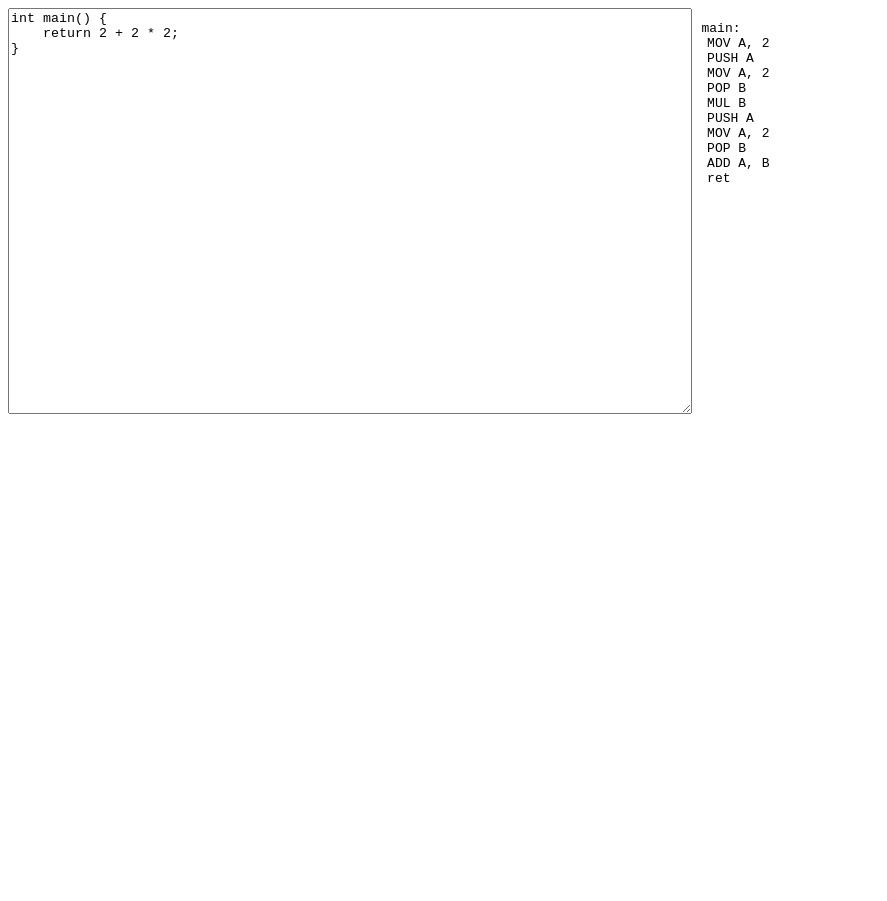
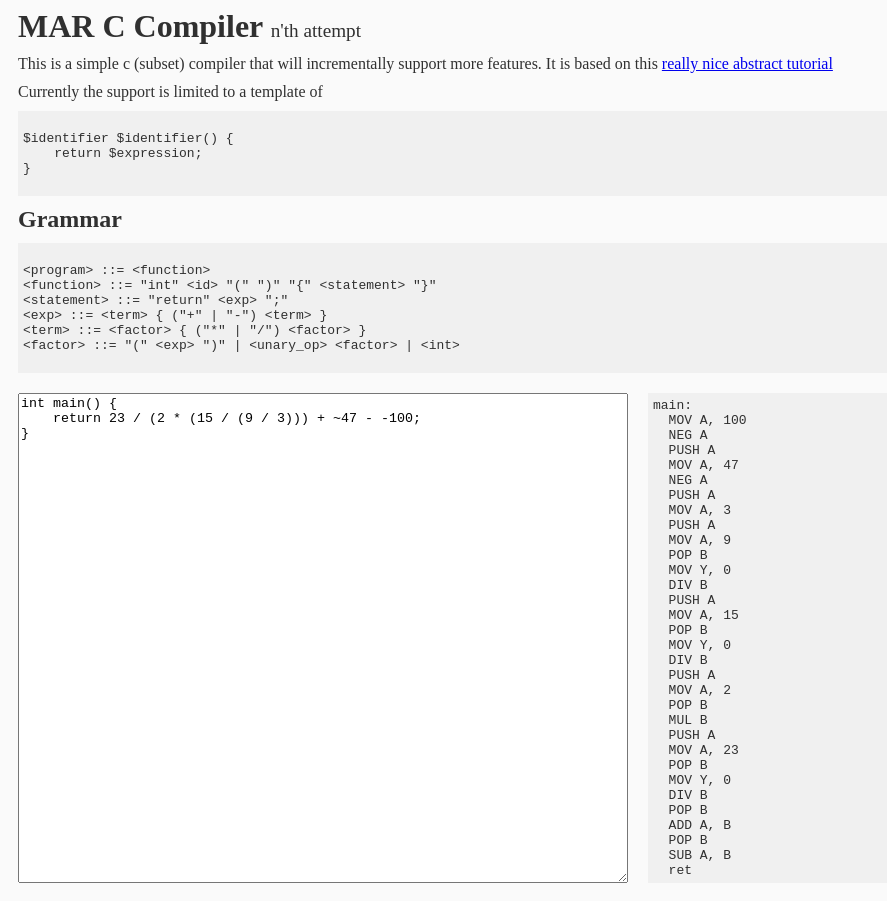
Before and after one commit to kevinramharak/mar-c-compiler, a website: page index.html in a window 1280 px wide. Shown: the whole page, without its empty margins (0-887 px from the left). Before the commit the page ends 800 px from the top, so only its background shows below. Drawn offline with Linux system fonts and the light colour scheme.

Commit message:
extended gh-pages; fixed import erro

```diff
--- a/index.html
+++ b/index.html
@@ -2,29 +2,85 @@
 <html>
     <head>
         <style>
-            body {
+            :root {
+                background-color: #FAFAFA;
+                color: #303030;
+            }
+
+            section {
                 display: flex;
             }
 
-            body > * {
-                flex-grow: 1;
+            header {
+                width: 100%;
+                min-height: 20vh;
             }
 
-            #input, #output {
-                height: 50vh;
+            h1, h2 {
+                margin-top: 2px;
+                margin-bottom: 4px;
+                margin-left: 10px;
             }
 
-            #output {
-                padding: 10px;
+            h1 > small {
+                font-size: 0.6em;
+                font-weight: normal;
+            }
+
+            p {
+                margin: 10px;
+            }
+
+            pre {
+                margin: 10px;
+                padding: 5px;
+            }
+
+            #input, #output-wrapper {
+                display: block;
+                min-height: 50vh;
+                width: 50%;
+                margin: 10px;
+            }
+
+            pre {
+                background-color: #f0f0f0;
             }
         </style>
     </head>
     <body>
-        <textarea id="input"></textarea>
-        <pre><code id="output"></code></pre>
+        <header>
+            <h1>MAR C Compiler <small>n'th attempt</small></h1>
+            <p>
+                This is a simple c (subset) compiler that will incrementally support more features. It is based on this <a href="https://norasandler.com/2017/11/29/Write-a-Compiler.html" target="_blank">really nice abstract tutorial</a>
+            </p>
+            <p>
+                Currently the support is limited to a template of
+                <pre><code>
+$identifier $identifier() {
+    return $expression;
+}
+                </code></pre>
+            </p>
+            <h2>Grammar</h2>
+            <p>
+                <pre><code>
+&lt;program&gt; ::= &lt;function&gt;
+&lt;function&gt; ::= &quot;int&quot; &lt;id&gt; &quot;(&quot; &quot;)&quot; &quot;{&quot; &lt;statement&gt; &quot;}&quot;
+&lt;statement&gt; ::= &quot;return&quot; &lt;exp&gt; &quot;;&quot;
+&lt;exp&gt; ::= &lt;term&gt; { (&quot;+&quot; | &quot;-&quot;) &lt;term&gt; }
+&lt;term&gt; ::= &lt;factor&gt; { (&quot;*&quot; | &quot;/&quot;) &lt;factor&gt; }
+&lt;factor&gt; ::= &quot;(&quot; &lt;exp&gt; &quot;)&quot; | &lt;unary_op&gt; &lt;factor&gt; | &lt;int&gt;
+                </code></pre>
+            </p>
+        </header>
+        <section>
+            <textarea id="input"></textarea>
+            <pre id="output-wrapper"><code id="output"></code></pre>
+        </section>
 
-        <script src="https://kevinramharak.github.io/mar-c-compiler/dist/require.min.js"></script>
-        <script src="https://kevinramharak.github.io/mar-c-compiler/dist/bundle.js"></script>
+        <script src="./dist/require.min.js"></script>
+        <script src="./dist/bundle.js"></script>
 
         <script>
             requirejs.config({
@@ -40,7 +96,7 @@
                 'Generator/index',
             ], function(Lexer, Parser, Generator) {
                 const $ = document.querySelector.bind(document);
-                const compile = (input) => {
+                const compile = window.compile = (input) => {
                     try {
                         const tokens = Lexer.lex(input);
                         const ast = Parser.parse(tokens);
@@ -57,7 +113,7 @@
 
                 const sample = `\
 int main() {
-    return 2 + 2 * 2;
+    return 23 / (2 * (15 / (9 / 3))) + ~47 - -100;
 }
 `;
                 $('#input').innerHTML = sample;
--- a/src/Parser/parseFactor.ts
+++ b/src/Parser/parseFactor.ts
@@ -2,7 +2,7 @@ import { IntegerConstant, UnaryOp, Expression } from '../AST';
 import { TokenType } from '../Token';
 import { TokenStream } from '../TokenStream';
 
-import parseExpression from './parseExpression';
+import { parseExpression } from '.';
 
 export default function parseFactor(
     stream: TokenStream
--- a/tsconfig.json
+++ b/tsconfig.json
@@ -13,7 +13,7 @@
     "outDir": "./build/", /* Redirect output structure to the directory. */
     "rootDir": "./src", /* Specify the root directory of input files. Use to control the output directory structure with --outDir. */
     "strict": true, /* Enable all strict type-checking options. */
-    "baseUrl": ".", /* Base directory to resolve non-absolute module names. */
+    "baseUrl": ".",
     "types": [
       "node",
       "mocha"
```
Also changed, not shown: src/Parser/index.ts (+13 -1 lines), dist/bundle.d.ts, dist/bundle.js, 1 other file.
